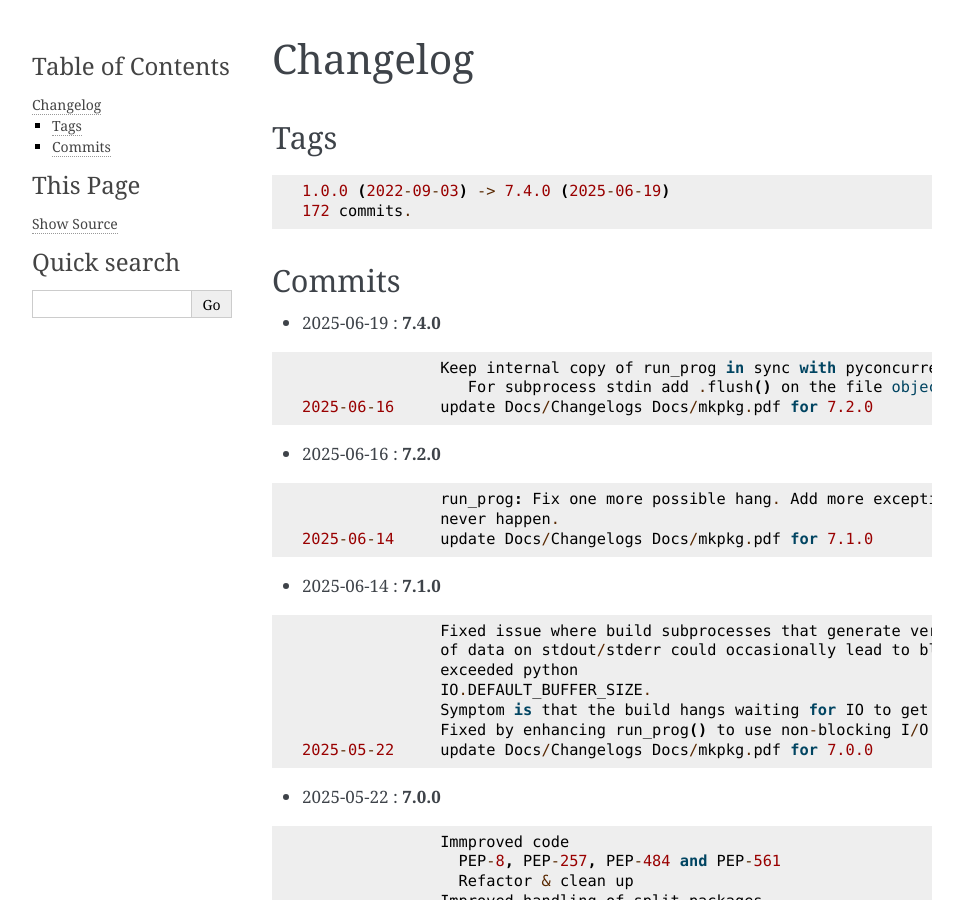
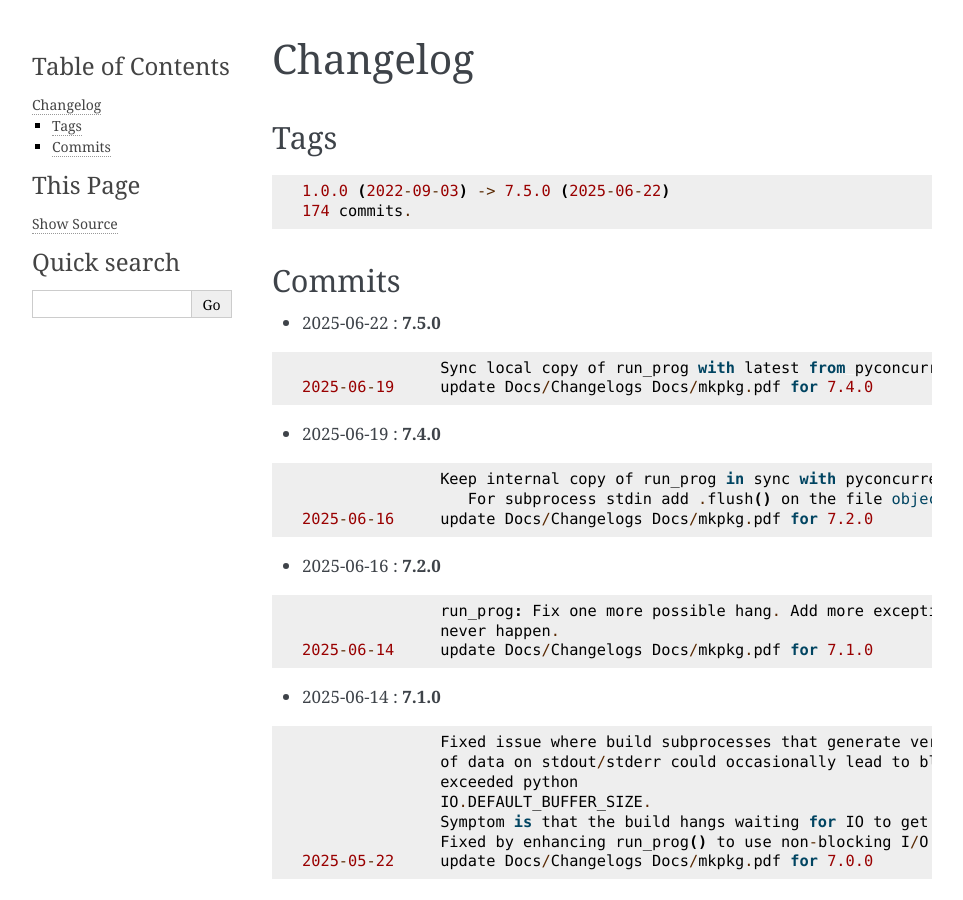
Before and after one commit to gene-git/Arch-mkpkg, a Sphinx documentation site: the page built from Docs/Changelog.rst, in a window 1280 px wide and 900 px high. Shown: the whole window, without its empty margins (148-1111 px from the left). Built offline with Sphinx 7.4.7, drawn with Linux system fonts in a browser that asks for light colours; pages that are not in the unit, such as notebooks, are missing from menus.

Commit message:
update Docs/Changelogs Docs/mkpkg.pdf for 7.5.0

```diff
--- a/Docs/Changelog.rst
+++ b/Docs/Changelog.rst
@@ -7,12 +7,19 @@ Tags
 
 ::
 
-	1.0.0 (2022-09-03) -> 7.4.0 (2025-06-19)
-	172 commits.
+	1.0.0 (2022-09-03) -> 7.5.0 (2025-06-22)
+	174 commits.
 
 Commits
 =======
 
+
+* 2025-06-22  : **7.5.0**
+
+::
+
+                Sync local copy of run_prog with latest from pyconcurrent
+ 2025-06-19     update Docs/Changelogs Docs/mkpkg.pdf for 7.4.0
 
 * 2025-06-19  : **7.4.0**
 
```
Also changed, not shown: 15 other files.
